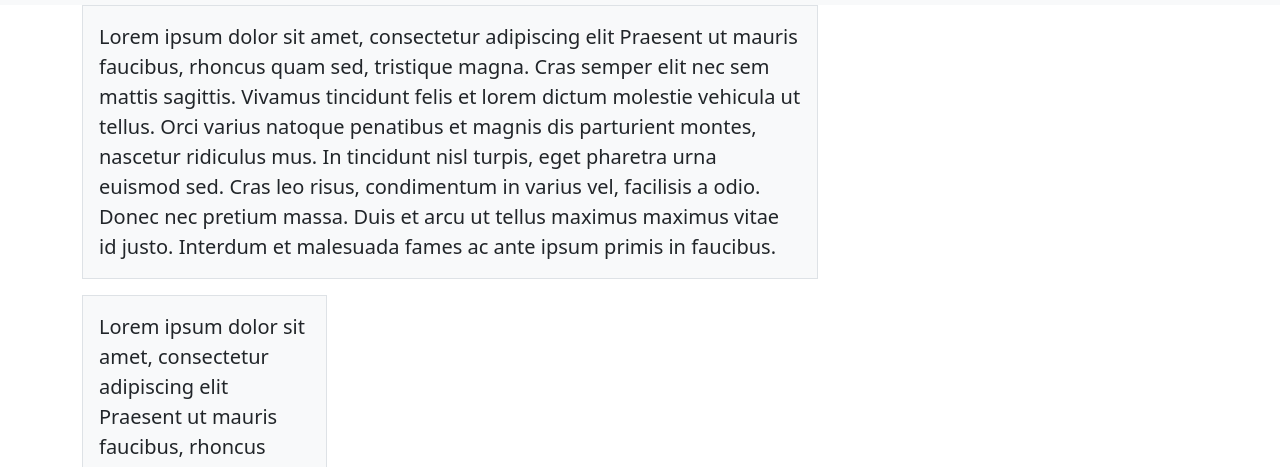
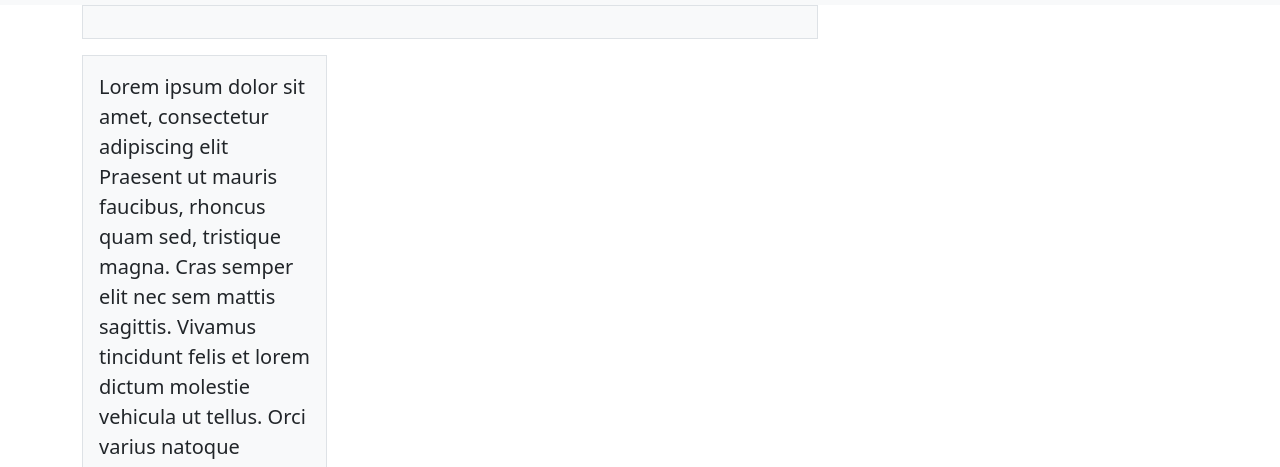
Before and after one commit to Leo-Proj/2024IST-Website-Leo.Projceski, a plain HTML site: page index.html in a window 1280 px wide. Shown: the part 333-800 px from the top of the page. Drawn offline with nearby package versions, Linux system fonts and the light colour scheme.

Commit message:
removed paragraph

```diff
--- a/index.html
+++ b/index.html
@@ -57,17 +57,6 @@
 	<div class="row row-cols-3">
 		<div class="col-md-4 col-lg-8">
 			<p class="p-3 fs-5 border bg-light">
-Lorem ipsum dolor sit amet, consectetur adipiscing elit
-Praesent ut mauris faucibus, rhoncus quam sed, tristique
-magna. Cras semper elit nec sem mattis sagittis. Vivamus
-tincidunt felis et lorem dictum molestie vehicula ut
-tellus. Orci varius natoque penatibus et magnis dis
-parturient montes, nascetur ridiculus mus. In tincidunt
-nisl turpis, eget pharetra urna euismod sed. Cras leo
-risus, condimentum in varius vel, facilisis a odio. Donec
-nec pretium massa. Duis et arcu ut tellus maximus maximus
-vitae id justo. Interdum et malesuada fames ac ante ipsum
-primis in faucibus.</p>
 		<div/>
 		<div class="col-md-8 col-lg-4">
 			<p class="p-3 fs-5 border bg-light">
```
